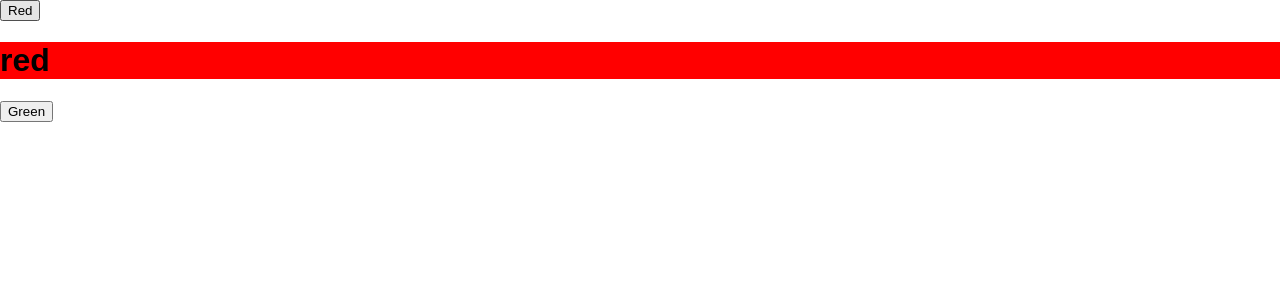
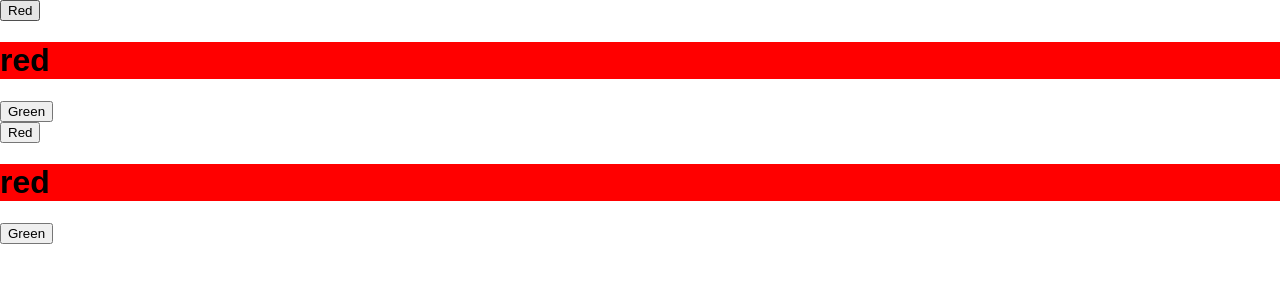
Before and after one commit to davidborah-gda/react-color-box, a React (Create React App) app: page / in a window 1280 px wide. Shown: the top 300 px of the page. Built offline with nearby package versions, Linux system fonts and the light colour scheme.

Commit message:
Was able to move the ColorBox into a seperate component folder

```diff
--- a/src/App.js
+++ b/src/App.js
@@ -1,32 +1,15 @@
 import React, { Component } from 'react';
 
 import './App.css';
+import ColorBox from './ColorBox';
 
 class App extends Component {
-  constructor(props){
-    super(props);
-    this.state = {
-      color: "red"
-    };
-  }
 
-  red(){
-    this.setState({
-      color: "red"
-    });
-  }
-  green(){
-    this.setState({
-      color: "green"
-    });
-  }
   render() {
-    const styles = {backgroundColor: this.state.color};
     return (
       <div>
-        <button onClick={this.red.bind(this)}>Red</button>
-        <h1 className = "box" style = {styles}>{this.state.color}</h1>
-        <button onClick={this.green.bind(this)}>Green</button>
+        <ColorBox />
+        <ColorBox />
       </div>
     );
   }
--- /dev/null
+++ b/src/ColorBox.js
@@ -0,0 +1,36 @@
+import React, { Component } from 'react';
+
+
+class ColorBox extends Component {
+  constructor(props) {
+    super(props);
+    this.state = {
+      color: "red"
+    };
+  }
+
+  red() {
+    this.setState({
+      color: "red"
+    });
+  }
+  green() {
+    this.setState({
+      color: "green"
+    });
+  }
+
+  render() {
+    const styles = {backgroundColor: this.state.color};
+    return (
+      <div>
+        <button onClick={this.red.bind(this)}>Red</button>
+        <h1 className="box" style={styles}>{this.state.color}</h1>
+        <button onClick={this.green.bind(this)}>Green</button>
+      </div>
+    )
+  }
+
+}
+
+export default ColorBox
```
